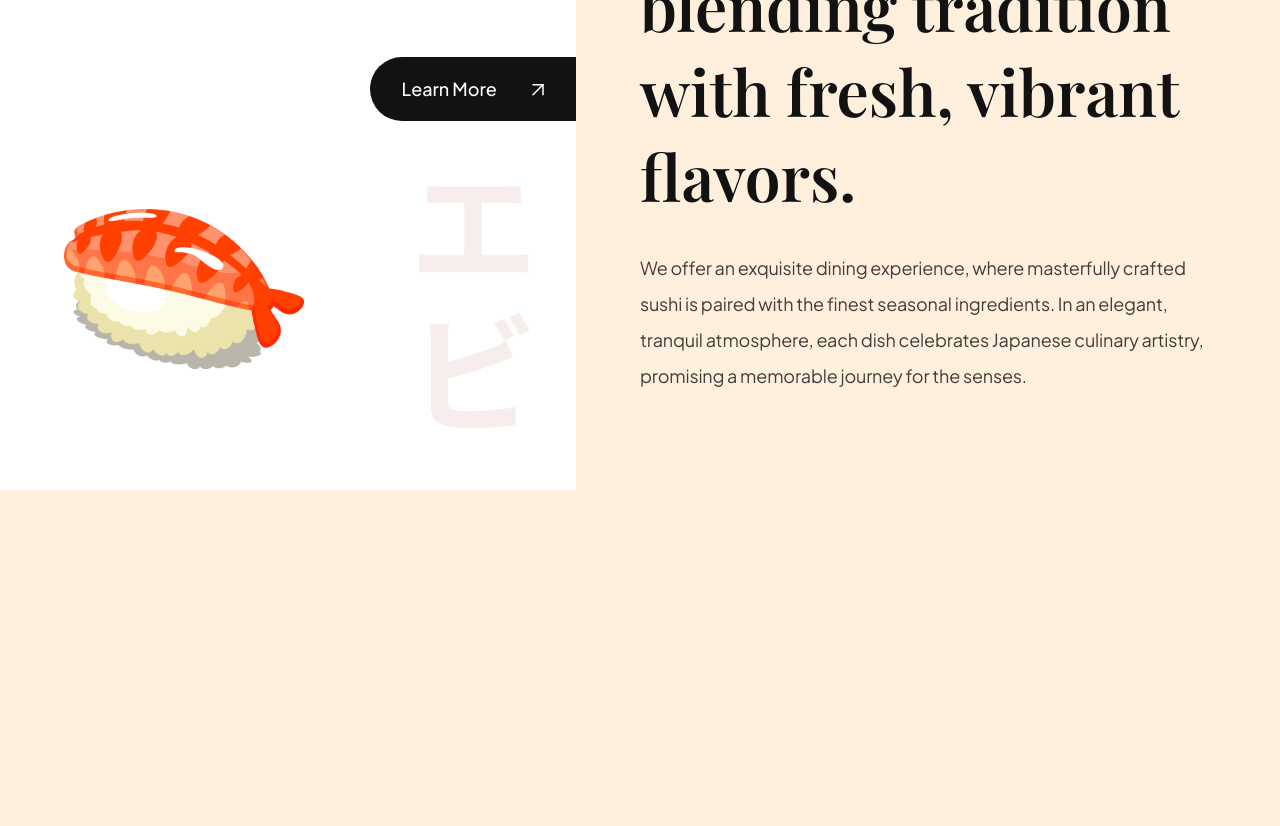
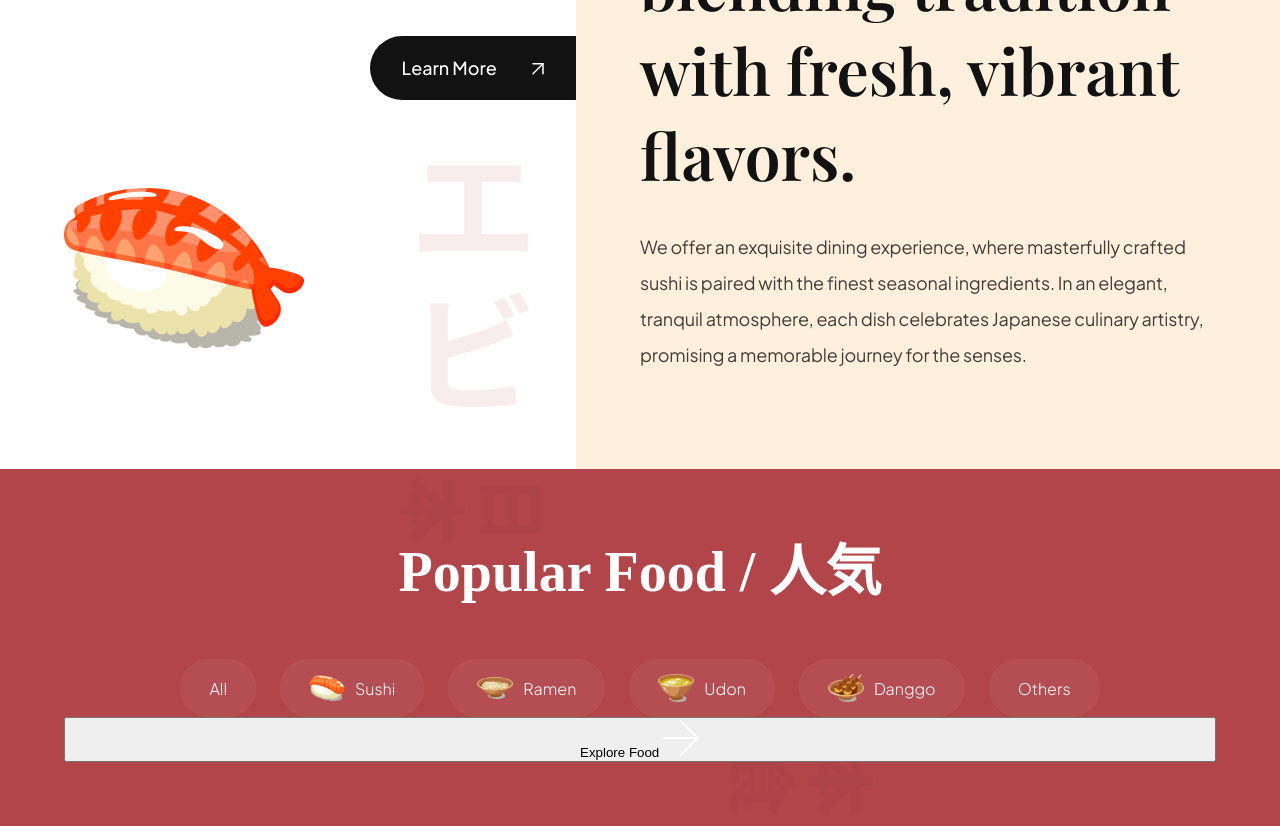
Before and after one commit to Rjordan23/tokyo-tide, a website built with Vite: page index.html in a window 1280 px wide. Shown: the part 1186-2012 px from the top of the page. Before the commit the page ends 1676 px from the top, so only its background shows below. Built offline with nearby package versions, Linux system fonts and the light colour scheme.

Commit message:
Added new section

```diff
--- a/css/sections/header.css
+++ b/css/sections/header.css
@@ -7,16 +7,15 @@
   justify-content: flex-end;
   align-items: center;
   gap: 64px;
-
   list-style: none;
 }
 
 .header__menu li {
   font-weight: 500;
-  font-size: 16px;
+  font-size: 18px;
   line-height: 20px;
   text-transform: uppercase;
-  font-family: var(--plus-jakarta-sans);
+  font-family: var(--playfair-display);
   color: var(--secondary-color);
   cursor: pointer;
 }
@@ -50,7 +49,6 @@
     position: absolute;
     inset: 0;
     width: 100%;
-
     background-color: var(--primary-color);
 
 }
@@ -58,6 +56,7 @@
 .header__logo h4 {
     padding-left: 30px;
     color: #fff;
-
     z-index: 1;
+    font-size: 65px;
+    font-family: var(--playfair-display);
 }
--- a/css/sections/hero.css
+++ b/css/sections/hero.css
@@ -140,9 +140,9 @@
     flex: 1;
     display: flex;
     align-items: center;
-    gap: 10;
+    gap: 10px;
     padding-left: 20px;
-    border: 1px solid rgba(2, 2, 2, 0.04);
+    /* border: 1px solid rgba(2, 2, 2, 0.04); */
     min-width: 200px;
 }
 
--- a/css/sections/popular.css
+++ b/css/sections/popular.css
@@ -0,0 +1,62 @@
+.popular-foods {
+    padding: 64px;
+    display: flex;
+    flex-direction: column;
+    background-color: var(--primary-color);
+    background-image: url(../../assets/popular_bg.png);
+    background-position: center;
+    background-repeat: no-repeat;
+    background-size: contain;
+    overflow: hidden;
+}
+
+.popular-foods__title {
+    font-size: 56px;
+    font-family: var(--playfair--display);
+    font-weight: 600;
+    line-height: 78px;
+    color: #fff;
+    text-align: center;
+}
+
+.popular-foods__filters {
+    margin-top: 48px;
+    max-width: 100%;
+    overflow-x: auto;
+    display: flex;
+    justify-content: center;
+    gap: 24px;
+}
+
+.popular-foods__filter-btn {
+    padding: 10px 28px;
+    display: flex;
+    flex-direction: row;
+    align-items: center;
+    gap: 10px;
+    background: rgba(255, 255, 255, 0.05);
+    border: 1px solid rgba(255, 255, 255, 0.02);
+    border-radius: 46px;
+    font-size: 16px;
+    font-weight: 300;
+    line-height: 25px;
+    font-family: var(--plus-jakarta-sans);
+    color: #fff;
+    cursor: pointer;
+}
+
+.popular-foods__filter-btn img {
+    width: 36px;
+    height: 36px;
+    object-fit: contain;
+}
+
+.popular-foods__filter-btn-active {
+    background: #fff;
+    color: var(--primary-color);
+}
+
+.popular-foods__filter-btn:hover {
+    background: #fff;
+    color: var(--primary-color);
+}
--- a/index.html
+++ b/index.html
@@ -8,6 +8,7 @@
   <title>Tokyo Tide</title>
 </head>
 <body>
+  <!-- Start Nav -->
   <header>
     <nav class="header__nav">
       <div class="header__logo">
@@ -15,6 +16,7 @@
         <div class="header__logo-overlay"></div>
       </div>
 
+      <!-- Desktop Menu -->
       <ul class="header__menu">
         <li>
           <a href="#menu">Menu</a>
@@ -33,6 +35,7 @@
         </li>
       </ul>
 
+      <!-- Mobile Menu -->
       <ul class="header__menu-mobile">
         <li>
           <img src="assets/menu.svg" alt="menu">
@@ -40,7 +43,9 @@
       </ul>
     </nav>
   </header>
+  <!-- End Nav -->
 
+  <!-- Start Hero -->
   <section class="hero">
     <div class="hero-image">
       <img src="assets/sushi-1.png" alt="sushi">
@@ -54,7 +59,7 @@
 
     <div class="hero-content">
       <div class="hero-content-info">
-        <h1>Experience the taste of Japanese food</h1>
+        <h1>Authentic Japanese Sushi</h1>
         <p>
           Fresh fish on warm rice,</br >
           seaweed wraps the ocean’s taste,</br >
@@ -84,7 +89,9 @@
       </div>
     </div>
   </section>
+  <!-- End Hero -->
 
+  <!-- Start About -->
   <section class="about-us" id="about-us">
     <div class="about-us__image">
       <div class="about-us__image-sushi3">
@@ -108,6 +115,46 @@
       <p class="sushi__description">We offer an exquisite dining experience, where masterfully crafted sushi is paired with the finest seasonal ingredients. In an elegant, tranquil atmosphere, each dish celebrates Japanese culinary artistry, promising a memorable journey for the senses.</p>
     </div>
   </section>
+  <!-- End About -->
+
+  <!-- Start Menu -->
+  <section class="popular-foods" id="menu">
+    <h2 class="popular-foods__title">Popular Food / 人気</h2>
+    <div class="popular-foods__filters sushi__hide-scrollbar">
+      <button class="popular-foods__filter-btn active">
+        All
+      </button>
+      <button class="popular-foods__filter-btn">
+        <img src="assets/sushi-9.png" alt="sushi 9" />
+        Sushi
+      </button>
+      <button class="popular-foods__filter-btn">
+        <img src="assets/sushi-8.png" alt="sushi 8" />
+        Ramen
+      </button>
+      <button class="popular-foods__filter-btn">
+        <img src="assets/sushi-7.png" alt="sushi 7" />
+        Udon
+      </button>
+      <button class="popular-foods__filter-btn">
+        <img src="assets/sushi-6.png" alt="sushi 6" />
+        Danggo
+      </button>
+      <button class="popular-foods__filter-btn">
+        Others
+      </button>
+    </div>
+
+    <div class="popular-foods__catalog">
+      <!-- JS -->
+    </div>
+
+    <button class="popular-foods__button">
+      Explore Food
+      <img src="assets/arrow-right.svg" alt="arrow-right" />
+    </button>
+  </section>
+  <!-- End Menu -->
 
   <script src="js/script.js" type="module"></script>
 </body>
```
